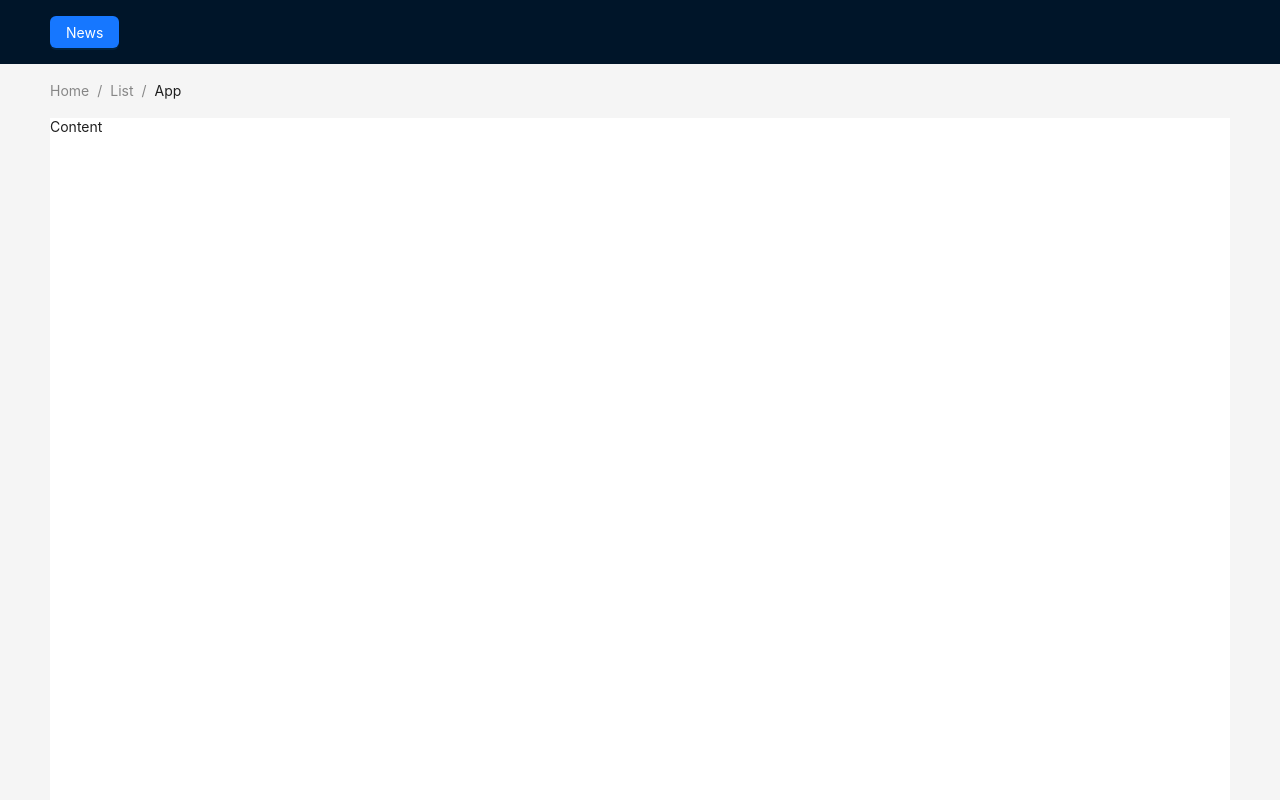
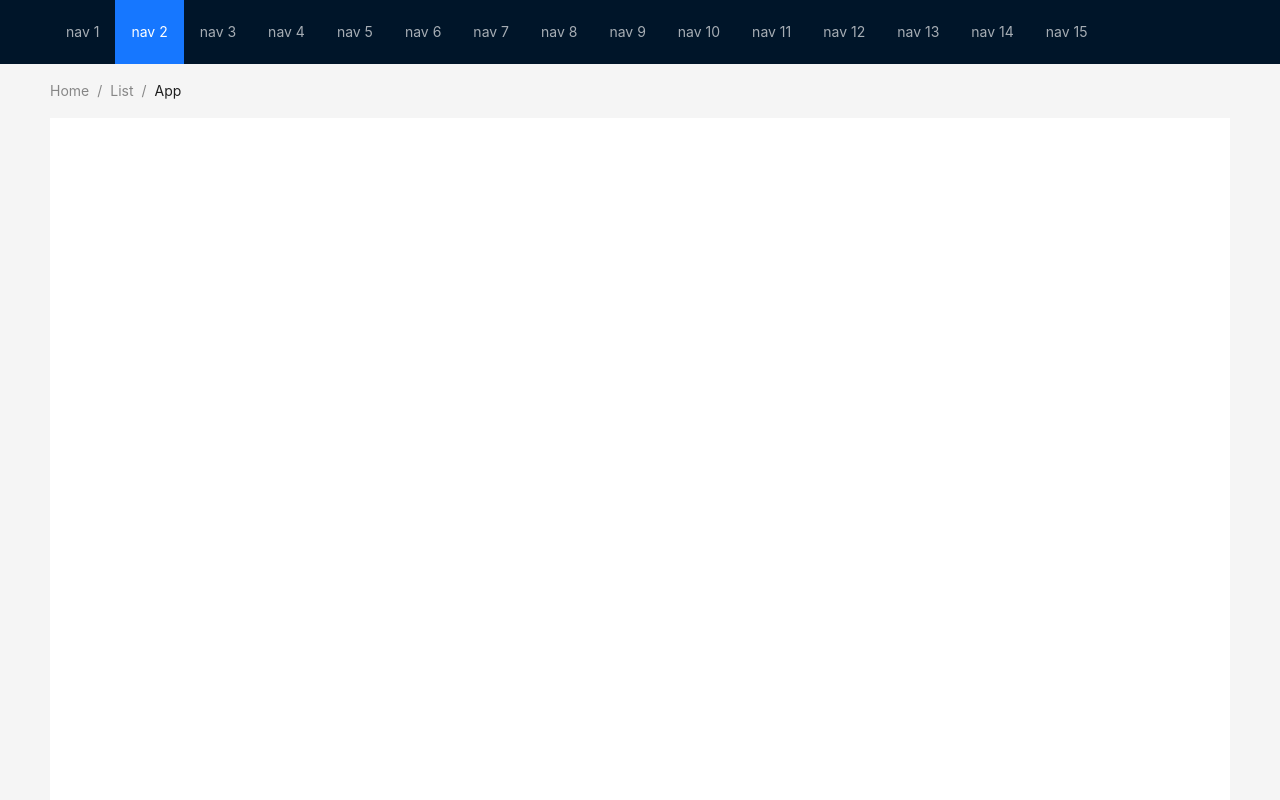
Before and after one commit to raihan-778/second-nextJs-app, a Next.js app: page / in a window 1280 px wide. Shown: the top 800 px of the page. Built offline with nearby package versions, Linux system fonts and the light colour scheme.

Commit message:
layout property added

```diff
--- /dev/null
+++ b/components/Layouts/RootLayout.js
@@ -0,0 +1,66 @@
+import { Breadcrumb, Layout, Menu, theme } from "antd";
+const { Header, Content, Footer } = Layout;
+
+const RootLayout = ({ children }) => {
+  const {
+    token: { colorBgContainer },
+  } = theme.useToken();
+  return (
+    <Layout className="layout">
+      <Header
+        style={{
+          display: "flex",
+          alignItems: "center",
+        }}
+      >
+        <div className="demo-logo" />
+        <Menu
+          theme="dark"
+          mode="horizontal"
+          defaultSelectedKeys={["2"]}
+          items={new Array(15).fill(null).map((_, index) => {
+            const key = index + 1;
+            return {
+              key,
+              label: `nav ${key}`,
+            };
+          })}
+        />
+      </Header>
+      <Content
+        style={{
+          padding: "0 50px",
+        }}
+      >
+        <Breadcrumb
+          style={{
+            margin: "16px 0",
+          }}
+        >
+          <Breadcrumb.Item>Home</Breadcrumb.Item>
+          <Breadcrumb.Item>List</Breadcrumb.Item>
+          <Breadcrumb.Item>App</Breadcrumb.Item>
+        </Breadcrumb>
+        <div
+          className="site-layout-content"
+          style={{
+            background: colorBgContainer,
+            color: "#000",
+            height: "100vh",
+          }}
+        >
+          {children}
+        </div>
+      </Content>
+      <Footer
+        style={{
+          textAlign: "center",
+        }}
+      >
+        Ant Design ©2023 Created by Ant UED
+      </Footer>
+    </Layout>
+  );
+};
+
+export default RootLayout;
--- a/src/pages/_app.js
+++ b/src/pages/_app.js
@@ -1,5 +1,8 @@
-import '@/styles/globals.css'
+import "@/styles/globals.css";
 
 export default function App({ Component, pageProps }) {
-  return <Component {...pageProps} />
+  // Use the layout defined at the page level, if available
+  const getLayout = Component.getLayout || ((page) => page);
+
+  return getLayout(<Component {...pageProps} />);
 }
--- a/src/pages/index.js
+++ b/src/pages/index.js
@@ -1,58 +1,13 @@
-import React from "react";
-import { Breadcrumb, Button, Layout, Menu, theme } from "antd";
-import Link from "next/link";
-const { Header, Content, Footer } = Layout;
+import RootLayout from "../../components/Layouts/RootLayout";
 const HomePage = () => {
-  const {
-    token: { colorBgContainer },
-  } = theme.useToken();
   return (
-    <Layout className="layout">
-      <Header
-        style={{
-          display: "flex",
-          alignItems: "center",
-        }}
-      >
-        <div className="demo-logo" />
-        <Menu theme="dark" mode="horizontal">
-          <Button type="primary">
-            <Link href="/news">News</Link>
-          </Button>
-        </Menu>
-      </Header>
-      <Content
-        style={{
-          padding: "0 50px",
-        }}
-      >
-        <Breadcrumb
-          style={{
-            margin: "16px 0",
-          }}
-        >
-          <Breadcrumb.Item>Home</Breadcrumb.Item>
-          <Breadcrumb.Item>List</Breadcrumb.Item>
-          <Breadcrumb.Item>App</Breadcrumb.Item>
-        </Breadcrumb>
-        <div
-          className="site-layout-content"
-          style={{
-            background: colorBgContainer,
-            minHeight: "100vh",
-          }}
-        >
-          Content
-        </div>
-      </Content>
-      <Footer
-        style={{
-          textAlign: "center",
-        }}
-      >
-        Ant Design ©2023 Created by Ant UED
-      </Footer>
-    </Layout>
+    <div>
+      <h1 style={{ color: "#fff" }}>This is Root Home Component</h1>
+    </div>
   );
 };
 export default HomePage;
+
+HomePage.getLayout = function getLayout(page) {
+  return <RootLayout>{page}</RootLayout>;
+};
--- a/src/pages/news/index.js
+++ b/src/pages/news/index.js
@@ -1,6 +1,7 @@
 import { Button } from "antd";
 import Link from "next/link";
 import React from "react";
+import RootLayout from "../../../components/Layouts/RootLayout";
 
 const NewsHomePage = () => {
   return (
@@ -14,3 +15,7 @@
 };
 
 export default NewsHomePage;
+
+NewsHomePage.getLayout = function getLayout(page) {
+  return <RootLayout>{page}</RootLayout>;
+};
```
Also changed, not shown: components/Layouts/DashboardLayout.js (added, +93 -0 lines), src/pages/admin/index.js (added, +20 -0 lines), src/pages/dashboard/index.js (added, +16 -0 lines).
